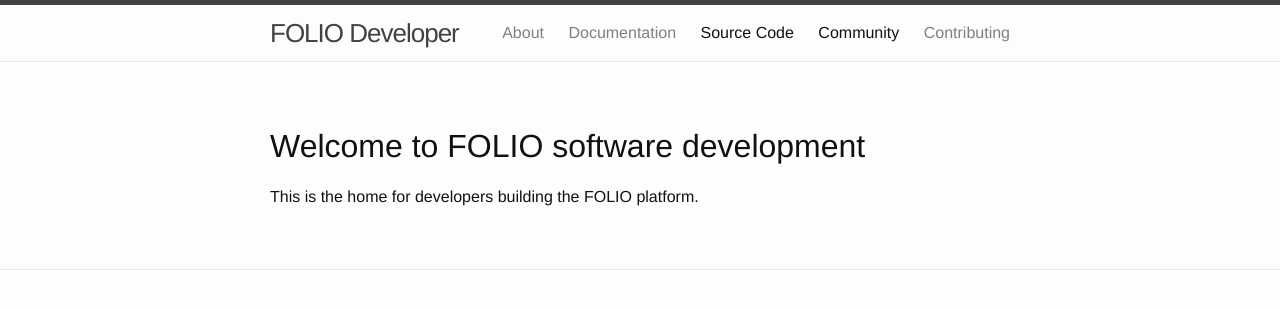
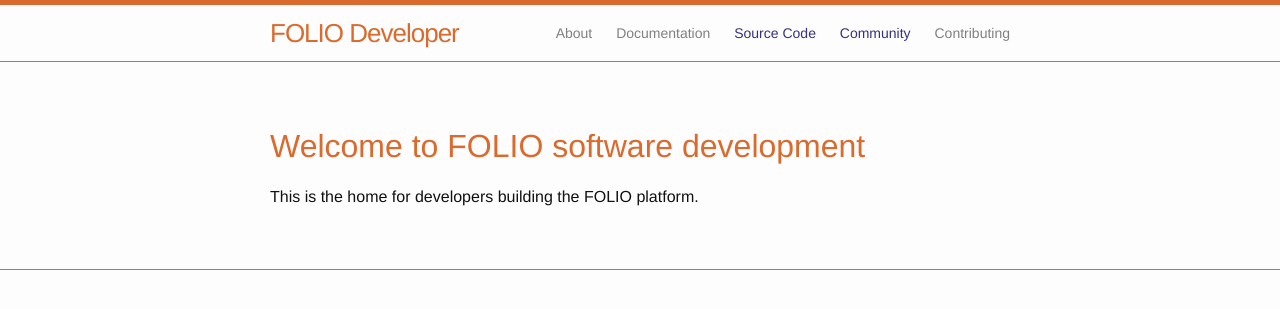
Before and after one commit to folio-org/folio-org.github.io, a Jekyll site: the page built from index.md, in a window 1280 px wide. Shown: the top 309 px of the page. Built offline with Jekyll 4.4.1, drawn with Linux system fonts in a browser that asks for light colours.

Commit message:
Import folio-base.scss first, and folio.scss at end

```diff
--- a/css/main.scss
+++ b/css/main.scss
@@ -47,7 +47,9 @@
 
 // Import partials from `sass_dir` (defaults to `_sass`)
 @import
+        "folio-base",
         "base",
         "layout",
-        "syntax-highlighting"
+        "syntax-highlighting",
+        "folio"
 ;
```
